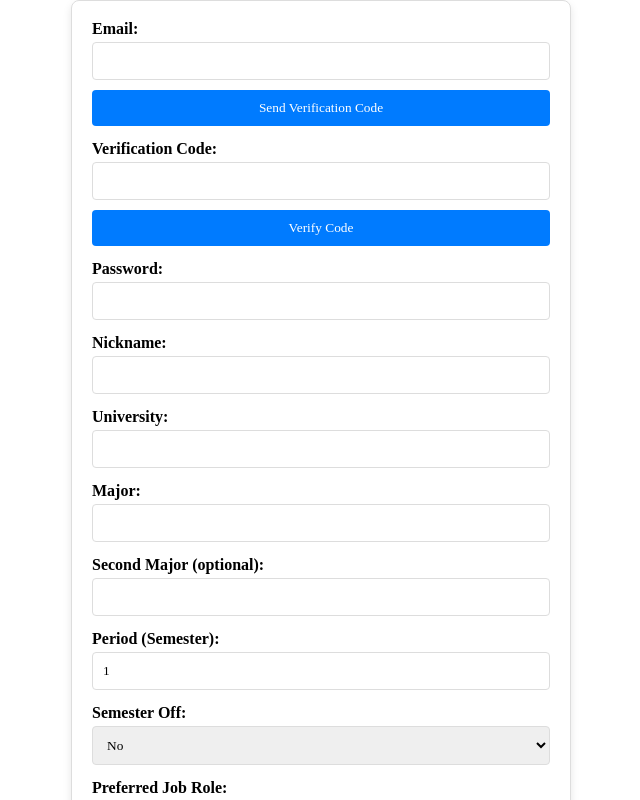
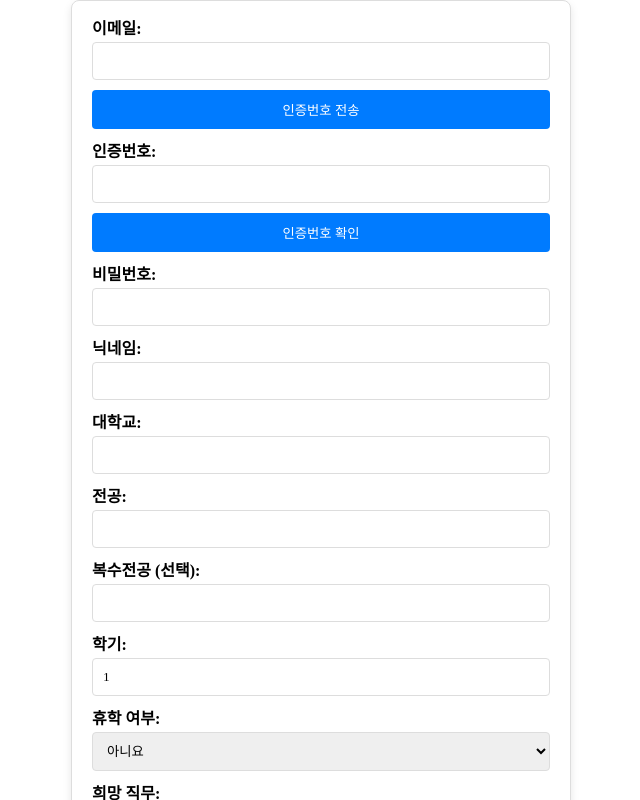
Before and after one commit to Pororii/NewPoSSG, a React (Create React App) app in the folder frontend/: page /register in a window 1280 px wide. Shown: the top 800 px of the page, without its empty margins (319-959 px from the left). Built offline with nearby package versions, Linux system fonts and the light colour scheme; no server answers; a web font is replaced by a local one.

Commit message:
[Fix✏️]한국어로 수정

```diff
--- a/frontend/src/pages/RegisterPage/Register.tsx
+++ b/frontend/src/pages/RegisterPage/Register.tsx
@@ -30,7 +30,7 @@ const Register: React.FC = () => {
       }
     } catch (error) {
       if (error instanceof Error) {
-        console.error('Error Message:', error.message)
+        console.error('오류 메시지:', error.message)
       }
     }
   }
@@ -44,7 +44,7 @@ const Register: React.FC = () => {
       }
     } catch (error) {
       console.error(error)
-      alert('Failed to verify code.')
+      alert('인증번호 확인에 실패했습니다.')
     }
   }
 
@@ -71,18 +71,18 @@ const Register: React.FC = () => {
         tagsArray,
       )
       if (response) {
-        alert('Sign-up successful!')
+        alert('회원가입이 성공적으로 완료되었습니다!')
       }
     } catch (error) {
       console.error(error)
-      alert('Sign-up failed.')
+      alert('회원가입에 실패했습니다.')
     }
   }
 
   return (
     <L.Form onSubmit={handleSubmit}>
       <L.InputContainer>
-        <L.Label>Email:</L.Label>
+        <L.Label>이메일:</L.Label>
         <L.Input
           type='email'
           value={email}
@@ -90,12 +90,12 @@ const Register: React.FC = () => {
           required
         />
         <L.Button type='button' onClick={handleEmailVerificationSend}>
-          Send Verification Code
+          인증번호 전송
         </L.Button>
       </L.InputContainer>
 
       <L.InputContainer>
-        <L.Label>Verification Code:</L.Label>
+        <L.Label>인증번호:</L.Label>
         <L.Input
           type='string'
           value={verificationCode}
@@ -103,12 +103,12 @@ const Register: React.FC = () => {
         />
 
         <L.Button type='button' onClick={handleVerifyCode}>
-          Verify Code
+          인증번호 확인
         </L.Button>
       </L.InputContainer>
 
       <L.InputContainer>
-        <L.Label>Password:</L.Label>
+        <L.Label>비밀번호:</L.Label>
         <L.Input
           type='password'
           value={password}
@@ -118,7 +118,7 @@ const Register: React.FC = () => {
       </L.InputContainer>
 
       <L.InputContainer>
-        <L.Label>Nickname:</L.Label>
+        <L.Label>닉네임:</L.Label>
         <L.Input
           type='text'
           value={nickname}
@@ -128,7 +128,7 @@ const Register: React.FC = () => {
       </L.InputContainer>
 
       <L.InputContainer>
-        <L.Label>University:</L.Label>
+        <L.Label>대학교:</L.Label>
         <L.Input
           type='text'
           value={university}
@@ -138,7 +138,7 @@ const Register: React.FC = () => {
       </L.InputContainer>
 
       <L.InputContainer>
-        <L.Label>Major:</L.Label>
+        <L.Label>전공:</L.Label>
         <L.Input
           type='text'
           value={major}
@@ -148,7 +148,7 @@ const Register: React.FC = () => {
       </L.InputContainer>
 
       <L.InputContainer>
-        <L.Label>Second Major (optional):</L.Label>
+        <L.Label>복수전공 (선택):</L.Label>
         <L.Input
           type='text'
           value={secondMajor}
@@ -157,7 +157,7 @@ const Register: React.FC = () => {
       </L.InputContainer>
 
       <L.InputContainer>
-        <L.Label>Period (Semester):</L.Label>
+        <L.Label>학기:</L.Label>
         <L.Input
           type='number'
           value={period}
@@ -167,19 +167,19 @@ const Register: React.FC = () => {
       </L.InputContainer>
 
       <L.InputContainer>
-        <L.Label>Semester Off:</L.Label>
+        <L.Label>휴학 여부:</L.Label>
         <L.Select
           value={semesterOff ? 'yes' : 'no'}
           onChange={e => setSemesterOff(e.target.value === 'yes')}
           required
         >
-          <option value='no'>No</option>
-          <option value='yes'>Yes</option>
+          <option value='no'>아니요</option>
+          <option value='yes'>예</option>
         </L.Select>
       </L.InputContainer>
 
       <L.InputContainer>
-        <L.Label>Preferred Job Role:</L.Label>
+        <L.Label>희망 직무:</L.Label>
         <L.Input
           type='text'
           value={job}
@@ -189,7 +189,7 @@ const Register: React.FC = () => {
       </L.InputContainer>
 
       <L.InputContainer>
-        <L.Label>Desired Tags (comma-separated):</L.Label>
+        <L.Label>희망 태그 (쉼표로 구분):</L.Label>
         <L.Input
           type='text'
           value={tags}
@@ -197,7 +197,7 @@ const Register: React.FC = () => {
         />
       </L.InputContainer>
 
-      <L.SubmitButton type='submit'>Sign Up</L.SubmitButton>
+      <L.SubmitButton type='submit'>회원가입</L.SubmitButton>
     </L.Form>
   )
 }
```
